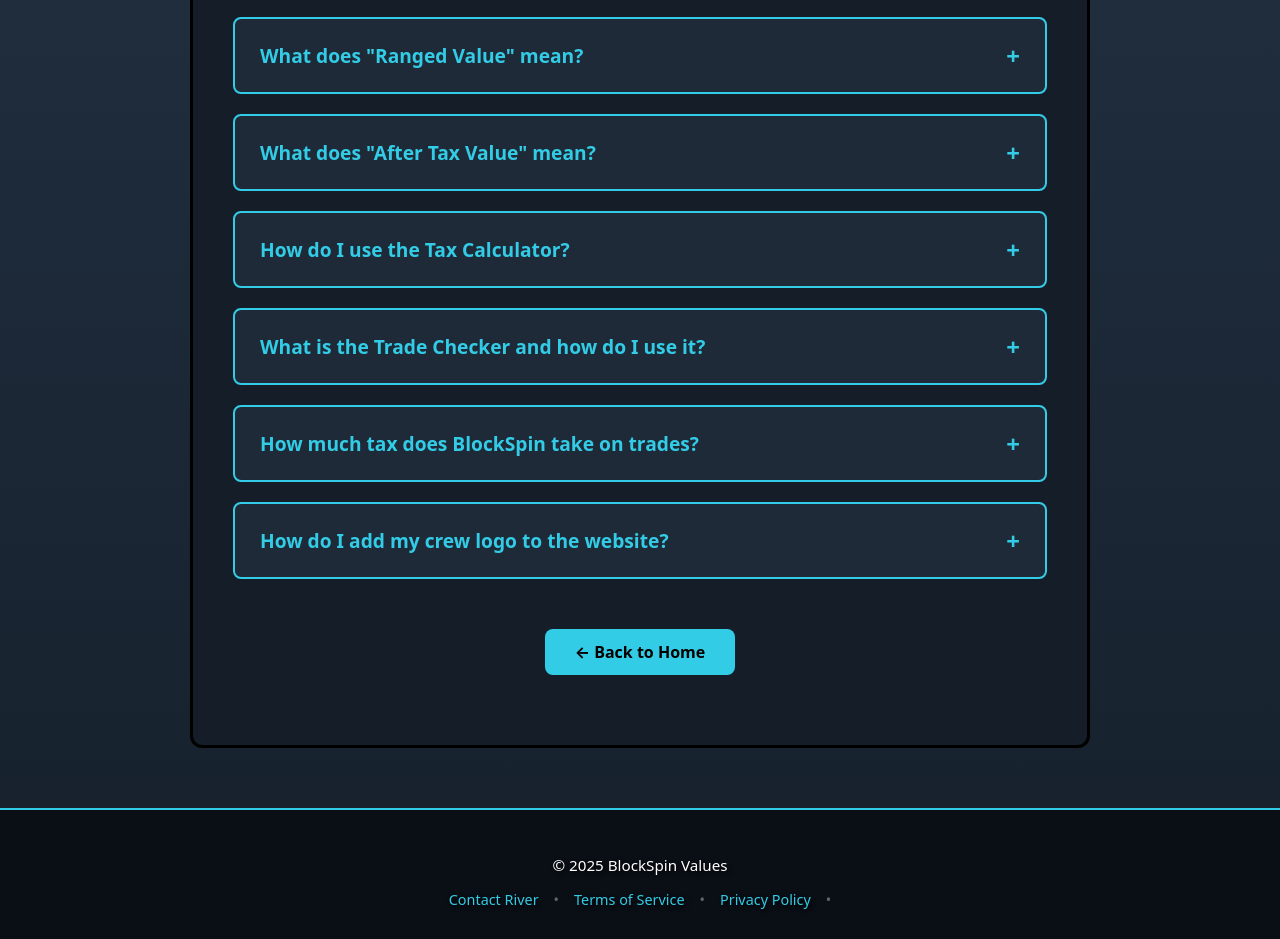
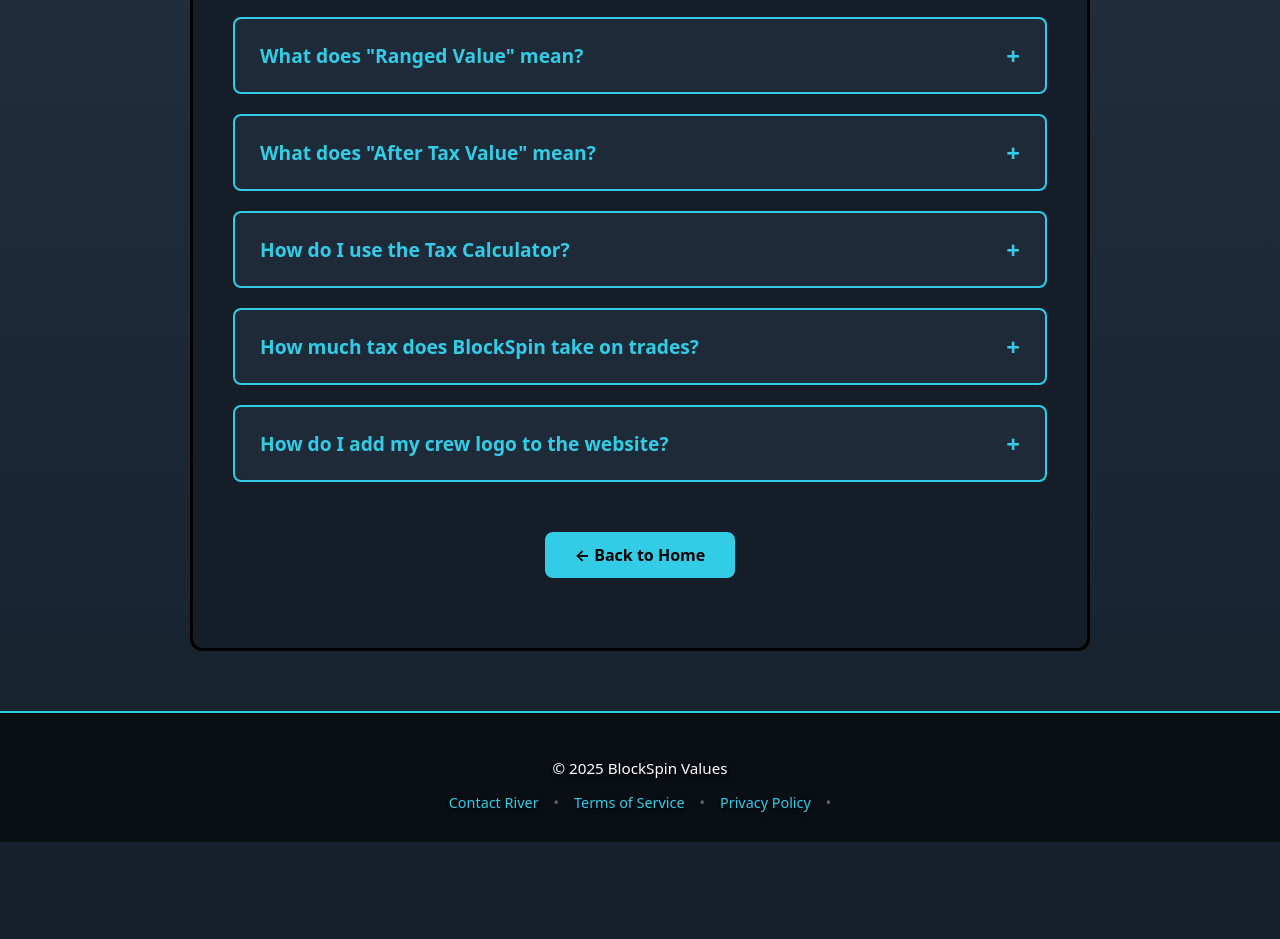
Before and after one commit to river225/BlockSpin-Values, a plain HTML site: page x-faq.html in a window 1280 px wide and 1892 px high. Shown: the part 953-1892 px from the top of the page. Drawn offline with Linux system fonts and the light colour scheme.

Commit message:
Add files via upload

```diff
--- a/x-faq.html
+++ b/x-faq.html
@@ -257,15 +257,6 @@
             </div>
         </div>
 
-        <div class="faq-item">
-            <div class="faq-question">
-                <h3>What is the Trade Checker and how do I use it?</h3>
-                <span class="faq-icon">+</span>
-            </div>
-            <div class="faq-answer">
-                <p>INCOMPLETE</p>
-            </div>
-        </div>
 
          <div class="faq-item">
             <div class="faq-question">
```
